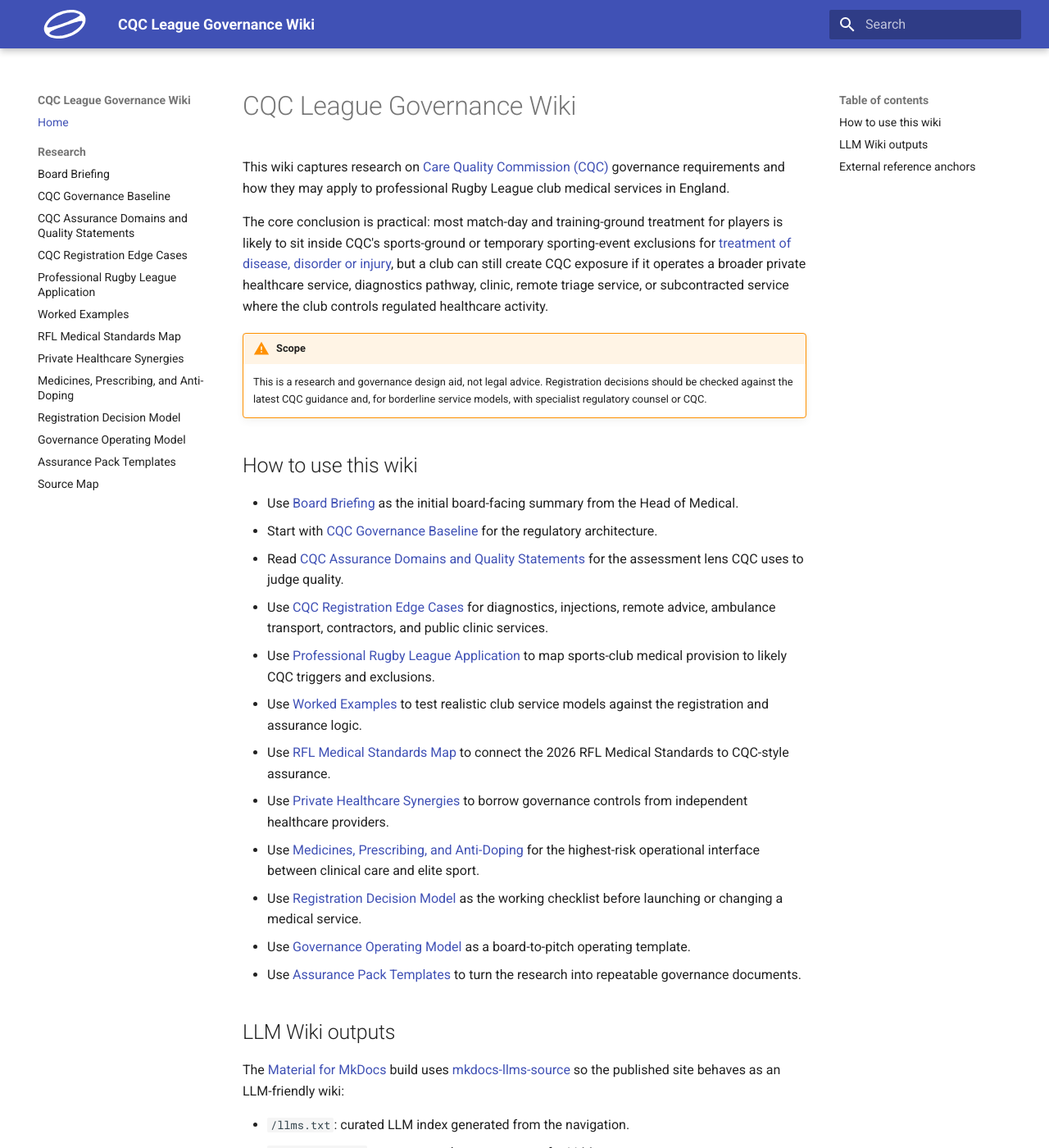
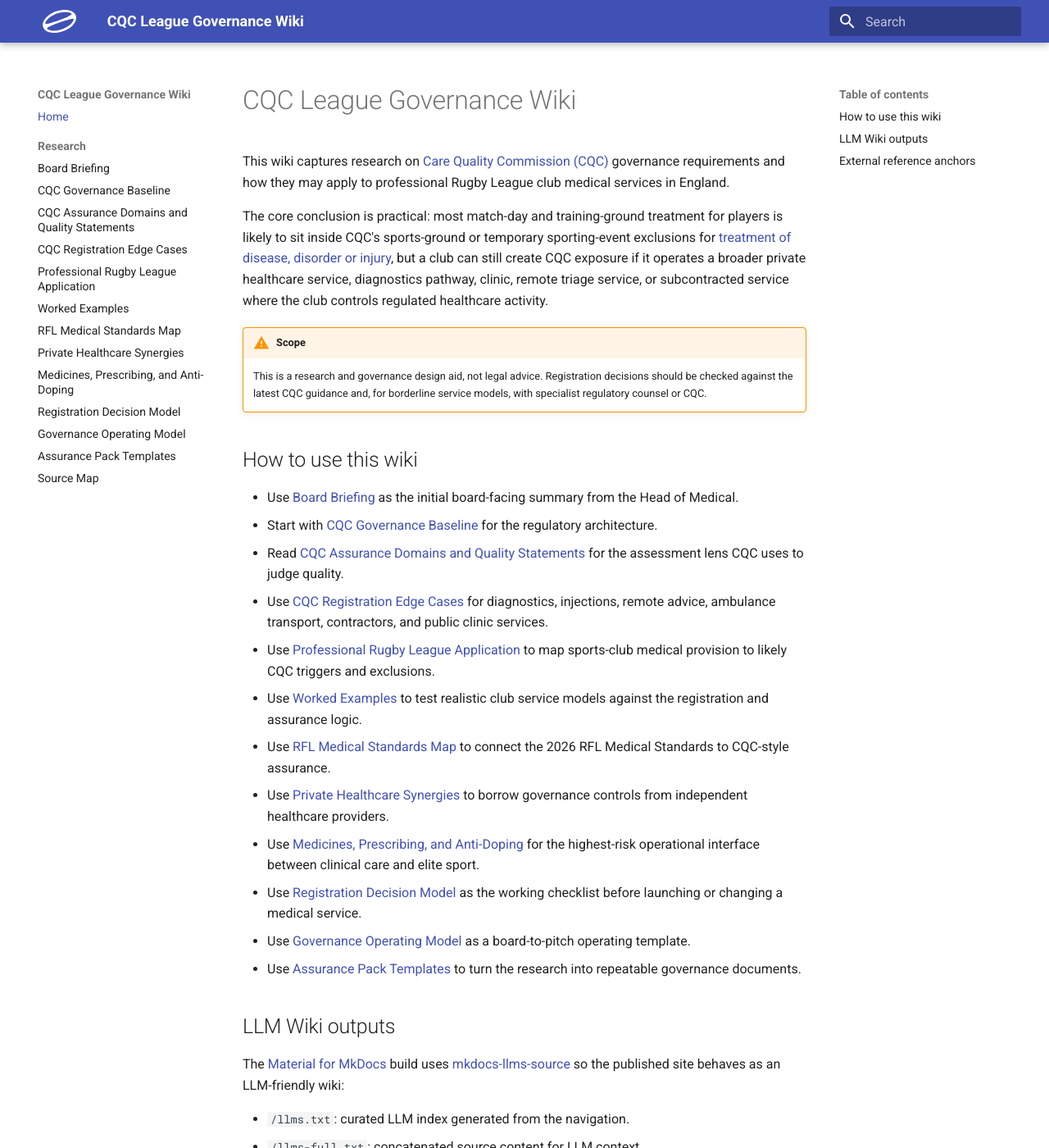
Before and after one commit to ajdench/cqc-league, an MkDocs documentation site: the page built from docs/index.md, in a window 1280 px wide and 1400 px high. Shown: the whole window at 82% size. Built offline with MkDocs 1.6.1 and Material for MkDocs 9.7.7, drawn with Linux system fonts in a browser that asks for light colours.

Commit message:
Make header logo smaller

```diff
--- a/docs/stylesheets/extra.css
+++ b/docs/stylesheets/extra.css
@@ -2,13 +2,13 @@
   align-items: center;
   display: inline-flex !important;
   justify-content: center;
-  min-width: 3.33rem;
+  min-width: 2.66rem;
 }
 
 .md-header__button.md-logo img,
 .md-nav__button.md-logo img {
-  height: 1.77rem;
+  height: 1.42rem;
   max-width: none;
-  min-width: 3.3rem;
+  min-width: 2.64rem;
   width: auto;
 }
```
